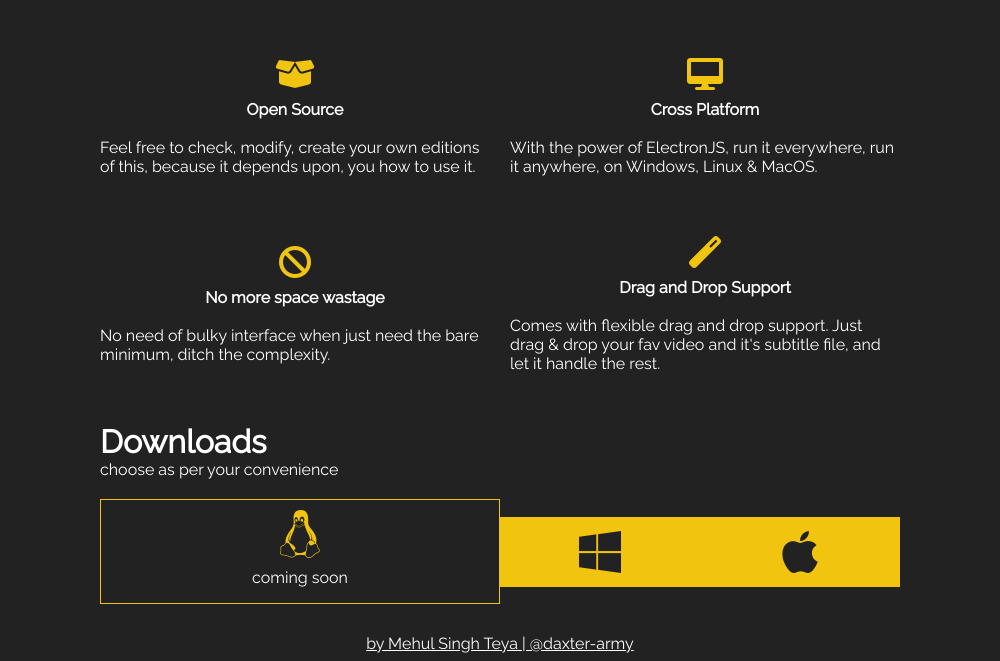
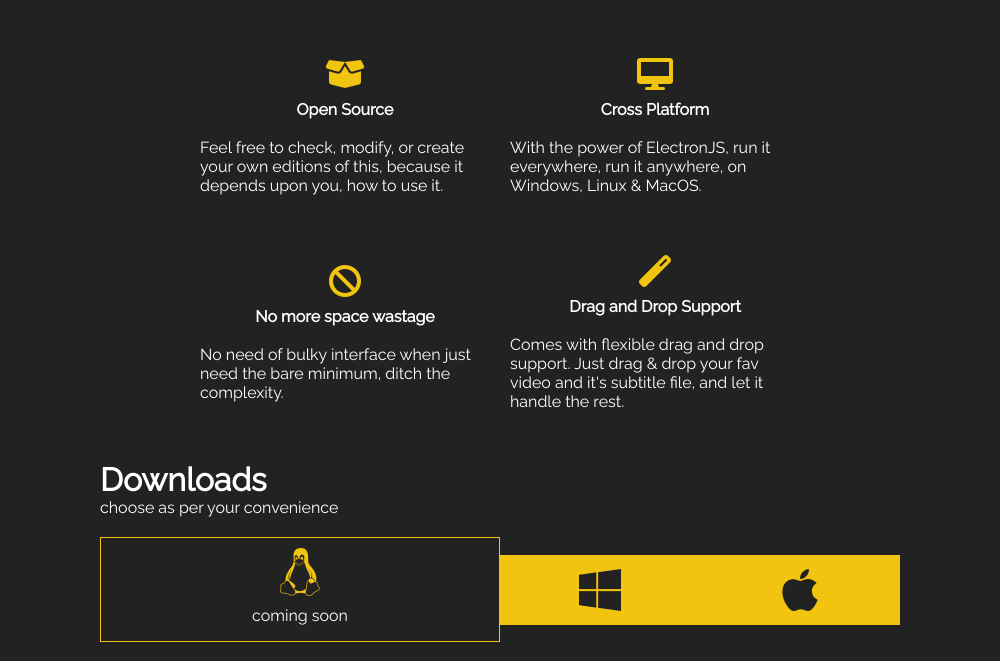
Before and after one commit to daxter-army/simpl, an Electron app: page docs/index.html in a window 1000 px wide. Shown: the part 678-1339 px from the top of the page. Drawn offline with Linux system fonts and the light colour scheme.

Commit message:
Edited homepage

```diff
--- a/docs/files/index.css
+++ b/docs/files/index.css
@@ -128,7 +128,7 @@ a {
     display: grid;
     grid-gap: 20px;
     grid-template-columns: 1fr 1fr;
-    width: 80%;
+    width: 60%;
     /* border: 1px red solid; */
 }
 
--- a/docs/index.html
+++ b/docs/index.html
@@ -56,7 +56,7 @@
                             <p><b>Open Source</b></p>
                         </div>
                         <br/>
-                        <p>Feel free to check, modify, create your own editions of this, because it depends upon, you how to use it.</p>
+                        <p>Feel free to check, modify, or create your own editions of this, because it depends upon you, how to use it.</p>
                     </div>
                 </div>
                 <div>
```
